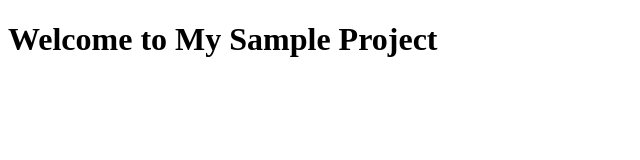
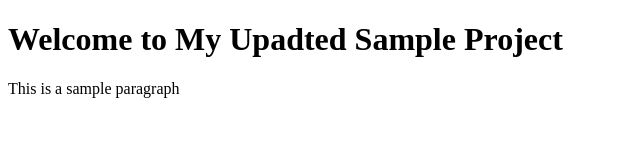
Before and after one commit to sunkolexy23/my-sample-project, a plain HTML site: page index.html in a window 1280 px wide. Shown: the whole page, without its empty margins (0-640 px from the left). Drawn offline with Linux system fonts and the light colour scheme.

Commit message:
Updatetd index.html with a sample paragraph

```diff
--- a/index.html
+++ b/index.html
@@ -10,7 +10,8 @@
 
 <body>
 
-    <h1>Welcome to My Sample Project</h1>
+    <h1>Welcome to My Upadted Sample Project</h1>
+    <p>This is a sample paragraph</p>
 
 </body>
 </html>
```
